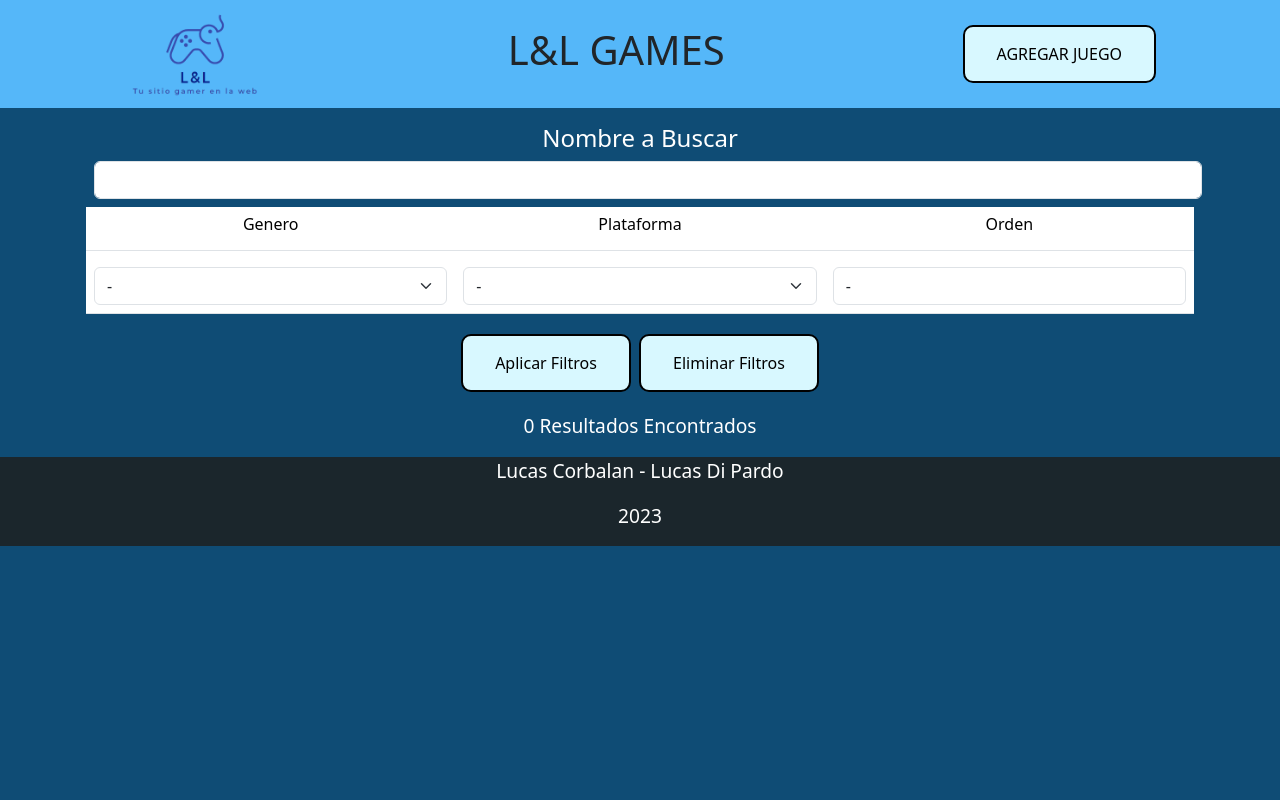
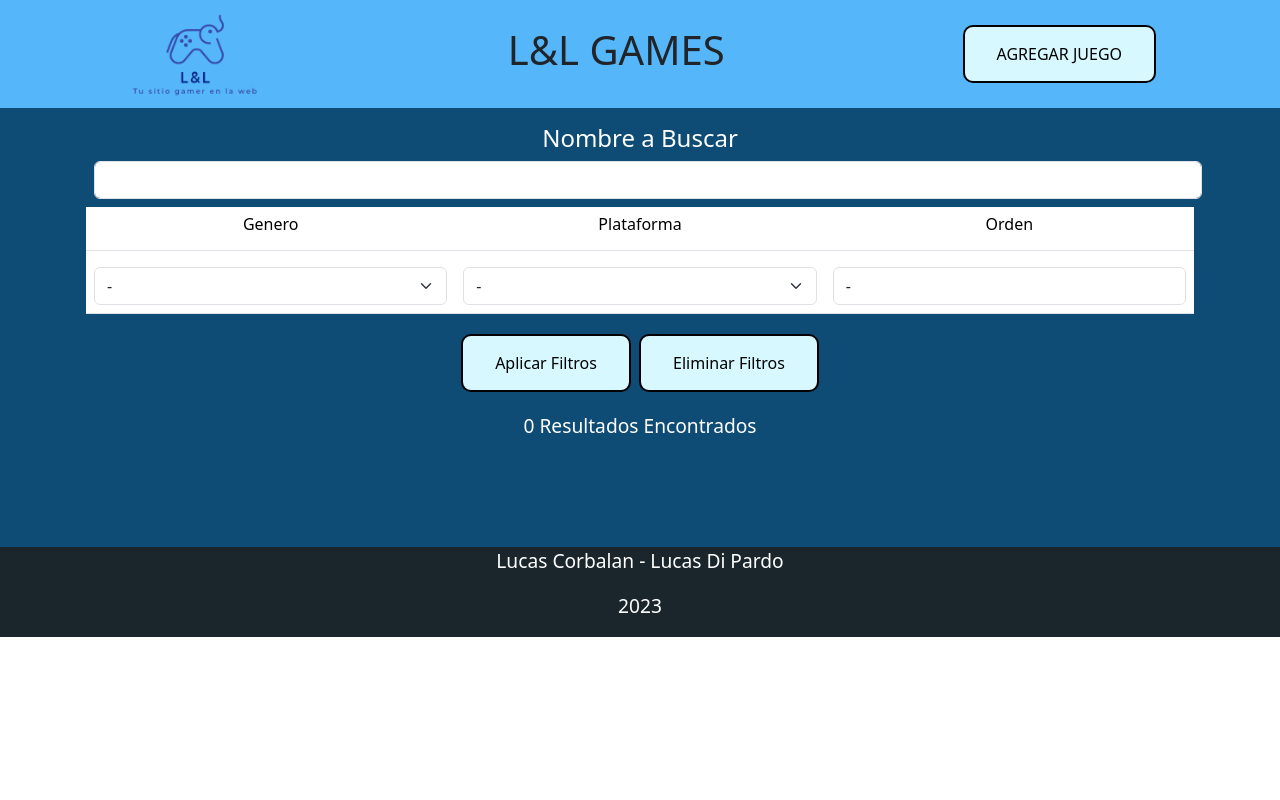
Before and after one commit to CorbalanLucas/ProyectoPHP, a PHP site: page / in a window 1280 px wide. Run offline with PHP 8.4, Linux system fonts and the light colour scheme; data that the repository does not hold is empty; some libraries are stand-ins or nearby versions.

Commit message:
Arreglar problemas footer

```diff
--- a/css/estilos.css
+++ b/css/estilos.css
@@ -3,17 +3,22 @@ header {
 }
 
 main {
-
     text-align: center;
     background-color: #0F4C75;
 }
 body {
-    display: grid;
     min-height: 100vh;
-    grid-template-rows: auto 1fr auto;
+    margin: 0;
+    margin-bottom: -90px;
 }
-
+.container {
+    padding-bottom: 90px; /* altura del footer */
+}
 footer {
+    height: 90px; /* altura del footer */
+    position: relative;
+    bottom: 0;
+    width: 100%;
     background-color: #1B262C;
     text-align: center;
     color: #ffffff;
```
